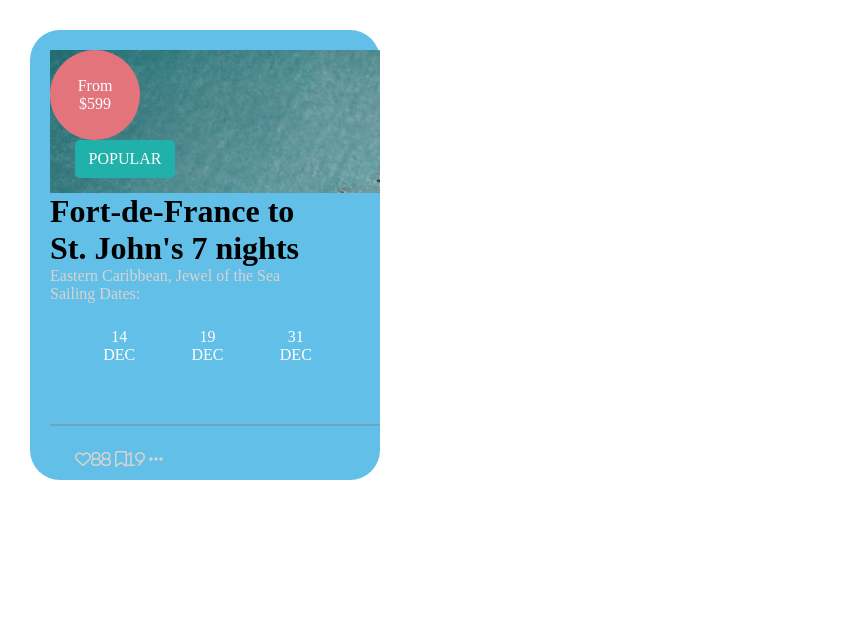
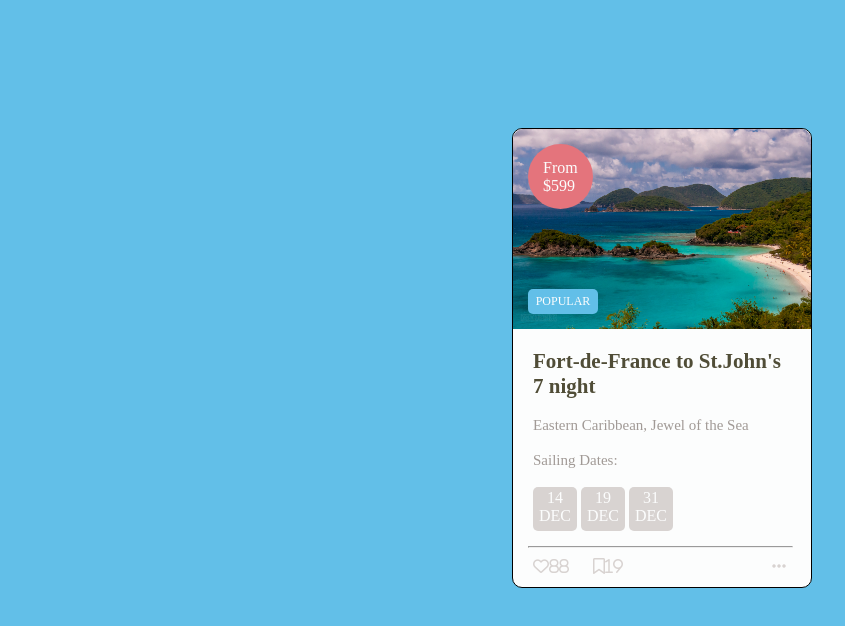
Before and after one commit to Mikayalandino/TP_04_Card-Moderna, a plain HTML site: page index.html in a window 1280 px wide. Shown: the whole page, without its empty margins (0-845 px from the left). Drawn offline with Linux system fonts and the light colour scheme; a web font is replaced by a local one.

Commit message:
👩‍💻 se corrigieron errores y se terminó el tp

```diff
--- a/index.html
+++ b/index.html
@@ -3,103 +3,118 @@
 <head>
     <meta charset="UTF-8">
     <meta name="viewport" content="width=device-width, initial-scale=1.0">
-    <title>Document</title>
+    <title>Card Moderna</title>
     <link rel="stylesheet" href="style.css">
     <script src="https://kit.fontawesome.com/c689d391d3.js" crossorigin="anonymous"></script>
     <link href="https://fonts.googleapis.com/css2?family=Andada&display=swap" rel="stylesheet">
-
 </head>
 <body>
 
-    <div class="container">
+    <section>
 
-        <div class="card-img">
+        <div class="container">
+
+            <div class="container__top">
+
+                <p class="container__top__price">
+
+                    From
+
+                    <span>
+
+                        $599
+
+                    </span>
+
+                </p>
+
+                <p class="container__top__popular">
+
+                    Popular
+
+                </p>
 
 
-            <div class="card-price">
+            </div>
 
-                <p>From
+            <div class="container__bottom">
 
-                <span>$599</span>
+                <h1 class="container__bottom__title">
+
+                    Fort-de-France to St.John's 7 night
+
+                </h1>
+
+                <br>
+
+                <p class="container__bottom__info">
+
+                    Eastern Caribbean, Jewel of the Sea
+
+                </p>
+
+                <br>
+
+                <p class="container__bottom__info">
+
+                    Sailing Dates:
+
+                </p>
+
+                <br>
+
+                <p class="container__bottom__days">
+
+                    14
+
+                    <br>
+
+                    DEC
+
+                </p>
+
+                <p class="container__bottom__days">
+
+                    19
+
+                    <br>
+
+                    DEC
+
+                </p>
+
+                <p class="container__bottom__days">
+
+                    31
+
+                    <br>
+
+                    DEC
 
                 </p>
 
             </div>
 
-            <div class="card-popular">
+            <hr>
 
-                Popular
+            <footer class="container__footer">
 
-            </div>
+                <div class="container__footer__icons">
+
+                    <i class="far fa-heart">88</i>
+
+                    <i class="far fa-bookmark">19</i>
+
+                </div>
+
+                <i class="fas fa-ellipsis-h"></i>
+
+            </footer>
 
         </div>
 
-        <div class="card-body">
+    </section>
 
-            <h1 class="title">
-
-                Fort-de-France to
-
-                    <br>
-
-                St. John's 7 nights
-
-            </h1>
-
-            <p class="subtitle">
-                Eastern Caribbean, Jewel of the Sea
-            </p>
-
-            <p class="subtitle2">
-                Sailing Dates:
-            </p>
-
-            <div class="days">
-
-                <p>
-
-                    <span >
-                        14 <br> DEC
-                    </span>
-
-                </p>
-
-                <p>
-
-                    <span>
-                        19 <br> DEC
-                    </span>
-
-                </p>
-
-                <p>
-
-                    <span>
-                        31 <br> DEC
-                    </span>
-
-                    </p>
-
-            </div>
-
-        </div>
-
-        <hr>
-
-        <footer>
-
-            <div class="card-icons">
-
-                <i class="far fa-heart">88</i>
-                <i class="far fa-bookmark">19</i>
-
-                <i class="fas fa-ellipsis-h"></i>
-
-            </div>
-
-        </footer>
-
-    </div>
 
 </body>
 </html>
--- a/style.css
+++ b/style.css
@@ -1,94 +1,104 @@
-*{
+* {
     margin: 0;
     padding: 0;
     box-sizing: border-box;
 }
 
-body{
-    /* background-color: #62BFE8; */
+body {
+    background-color: #62BFE8;
     font-family: 'Andada', serif;
 }
 
-.container{
-    background-color: #62BFE8;
-    height: 450px;
-    width: 350px;
+.container {
+    border: 1px solid black;
+    width: 300px;
+    height: 460px;
+    background-color: #FCFDFD;
+    border-radius: 10px;
     display: flex;
     flex-direction: column;
-    margin: 30px;
-    border-radius: 30px;
-    justify-content: space-between;
     text-align: justify;
-    padding: 20px 0px 20px 20px;
+    margin-left: 40%;
+    margin-top: 10%;
 }
 
-
-.card-img{
-    background-image: url(./photo.jpeg);
-    display: inline-block;
-    text-align: center;
+.container__top {
+    height: 200px;
+    background-image: url(./DCLBlog_SGS_5587_Trunk-Cay-at-Trunk-Bay-St-John-USVI.jpg);
+    background-repeat: no-repeat;
+    background-size: cover;
+    border-top-left-radius: 10px;
+    border-top-right-radius: 10px;
 }
 
-.card-price{
-    color:  #FCFDFD;
-    background-color: #E4747C;
-    width: 90px;
-    height: 90px;
-    padding: 25px;
+.container__top__price {
+    color: #FCFDFD;
+    background-color: #E4747C ;
+    width: 65px;
+    height: 65px;
     border-radius: 50%;
-    display: flex;
-    flex-direction: column;
-    align-items: center;
-    justify-content: center;
+    padding: 15px;
+    margin-left: 15px;
+    margin-bottom: 80px;
+    margin-top: 15px;
+}
+
+.container__top__popular {
+    color: #FCFDFD;
+    background-color: #62BFE8;
+    width: 70px;
+    height: 25px;
+    font-size: 12px;
+    border-radius: 5px;
+    text-align: center;
+    margin-left: 15px;
+    padding-top: 5px;
+    margin-bottom: 15px;
+    text-transform: uppercase;
 
 }
 
-.card-popular{
-    width: 100px;
-    margin: 0 0 15px 25px;
-    text-align: center;
-    text-transform: uppercase;
-    background-color: lightseagreen;
-    color: #FCFDFD;
-    border-radius: 5px;
-    padding: 10px;
-
+.container__bottom {
+    margin: 20px;
+    margin-right: 30px;
+    margin-bottom: 15px;
 }
 
-.card-body{
-    text-align: justify;
-
+.container__bottom__title {
+    color: #504D37;
+    font-size: 21px;
 }
 
-.subtitle, .subtitle2, .days{
-    color: #D8D3D1;
+.container__bottom__info {
+    color: rgb(161, 154, 150);
+    font-size: 15px;
 }
 
-.subtitle2{
-
+.container__bottom__days {
+    height: 44px;
+    width: 44px;
+    color: #FCFDFD;
+    background-color: #D8D3D1;
+    display: inline-block;
+    border-radius: 5px;
+    text-align: center;
+    padding-top: 2px;
 }
 
-.days{
-    display: flex;
-    justify-content: space-around;
-    margin: 15px 15px 50px 0;
-    padding: 10px 25px;
-    /* background-color: rgb(184, 179, 179); */
-    color: white;
-    text-align: center;
-    border-radius: 5px;
+hr {
+    width: 265px;
+    margin-left: 15px;
+    margin-bottom: 10px;
 }
 
-hr{
-    border: 1px solid rgba(128, 128, 128, 0.425);
+.container__footer {
+    display: flex;
+    flex-direction: row;
+    justify-content: space-between;
+    margin-right: 25px;
+    color: #D8D3D1 ;
 }
 
-
-
-.card-icons{
-    display: flex;
-    align-items: center;
-    color: #D8D3D1;
-    display: block;
-    margin: 25px;
+.far {
+    margin-left: 20px;
 }
```
Also changed, not shown: DCLBlog_SGS_5587_Trunk-Cay-at-Trunk-Bay-St-John-USVI.jpg (added), photo.jpeg (deleted), 1 other file.
